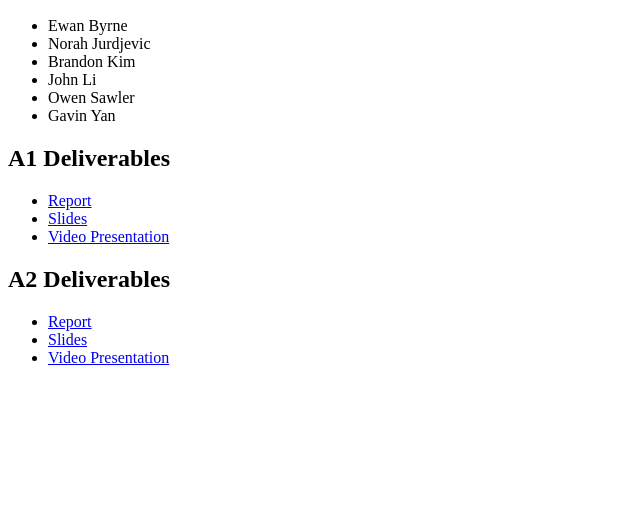
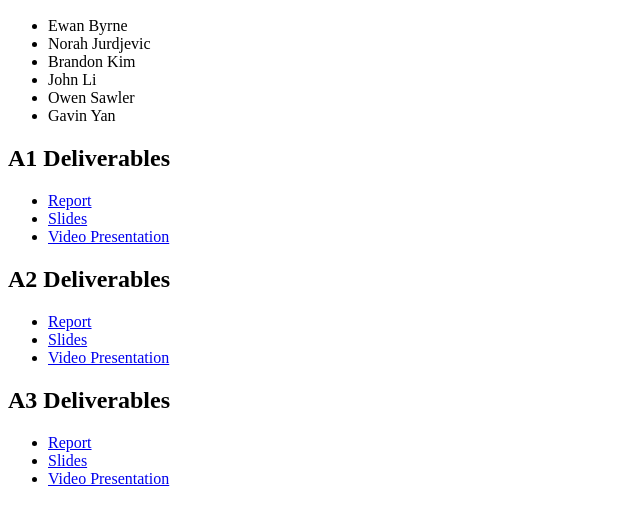
Before and after one commit to yangavin/bile-byte, a website: page index.html in a window 1280 px wide. Shown: the part 168-690 px from the top of the page, without its empty margins (0-640 px from the left). Drawn offline with Linux system fonts and the light colour scheme.

Commit message:
put A3 deliverables

```diff
--- a/index.html
+++ b/index.html
@@ -1,4 +1,4 @@
-<!doctype html>
+<!DOCTYPE html>
 <html lang="en">
   <head>
     <meta charset="UTF-8" />
@@ -52,5 +52,21 @@
         >
       </li>
     </ul>
+    <h2>A3 Deliverables</h2>
+    <ul>
+      <li>
+        <a href="bile-bytes-A3-report.pdf" target="_blank">Report</a>
+      </li>
+      <li>
+        <a href="bile-bytes-A3-slides.pdf" target="_blank">Slides</a>
+      </li>
+      <li>
+        <a
+          href="https://drive.google.com/file/d/1raMQc_P71gWZiJYb-dRqqYAG-qDtXNGd/view?usp=drive_link"
+          target="_blank"
+          >Video Presentation</a
+        >
+      </li>
+    </ul>
   </body>
 </html>
```
Also changed, not shown: 2 other files.
